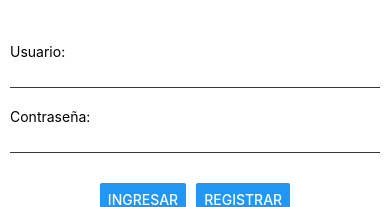
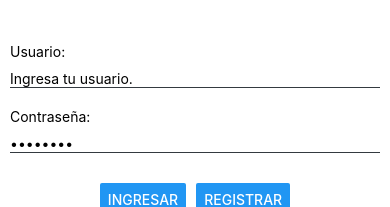
Before and after one commit to EmmanuelRuizGarcia/MyFirstAppReactNative, a React Native app: screen / in a window 390 px wide. Shown: the part 337-544 px from the top of the page. Built offline with nearby package versions, Linux system fonts and the light colour scheme.

Commit message:
se le da valor por defecto a los TextInput de Usuario y Password

```diff
--- a/App.js
+++ b/App.js
@@ -2,8 +2,8 @@ import React, {useState} from "react";
 import { Text, StyleSheet, Image, View, TextInput, ScrollView, Button, Alert } from "react-native";
 
 const App=()=>{
-  const [usuario, setUsuario] = useState("")
-  const [contra, setContra] = useState("")
+  const [usuario, setUsuario] = useState("Ingresa tu usuario.")
+  const [contra, setContra] = useState("Password")
 
   const ingresarDatos=()=>{
     Alert.alert("Aviso del Sistema", "Dio Click En Ingresar El Usuario: " + usuario + " Contraseña: " + contra, [{text:"Aceptar"}]);
@@ -18,9 +18,15 @@ const App=()=>{
                     onPress:()=>{Alert.alert("Aviso", "Se dio click en el boton Aceptar")}
                   },
                   {
-                    text:"Cancelar"
+                    text:"Cancelar",
+                    onPress: limpiar
                   }
                 ]);
+  }
+
+  const limpiar=()=>{
+    setUsuario("");
+    setContra("");
   }
 
   return(
@@ -32,9 +38,9 @@ const App=()=>{
           </View>
           <View>
             <Text style={stylesPage.styleLabelForm}>Usuario:</Text>
-            <TextInput style={stylesPage.styleInPut} onChangeText={(value)=>setUsuario(value)} keyboardType="default"/>
+            <TextInput style={stylesPage.styleInPut} onChangeText={(value)=>setUsuario(value)} value={usuario} keyboardType="default"/>
             <Text style={stylesPage.styleLabelForm}>Contraseña:</Text>
-            <TextInput style={stylesPage.styleInPut} onChangeText={(value)=>setContra(value)} secureTextEntry={true} keyboardType="default"/>
+            <TextInput style={stylesPage.styleInPut} onChangeText={(value)=>setContra(value)} value={contra} secureTextEntry={true} keyboardType="default"/>
             <View style={{flexDirection:"row", justifyContent:"center", marginTop:20}}>
               <Button title="Ingresar" onPress={ingresarDatos} />
               <Text style={stylesPage.styleButton}></Text>
```
